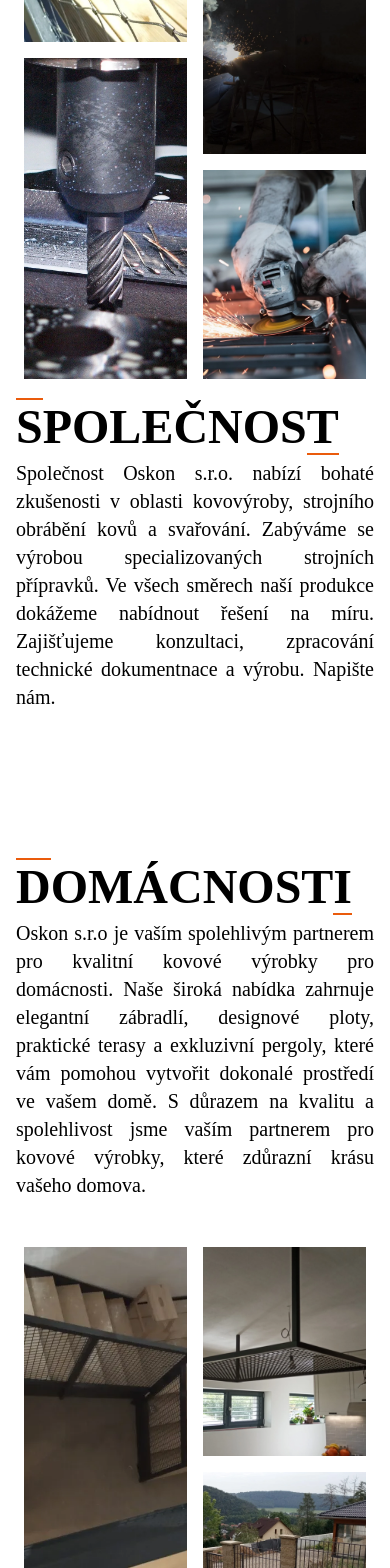
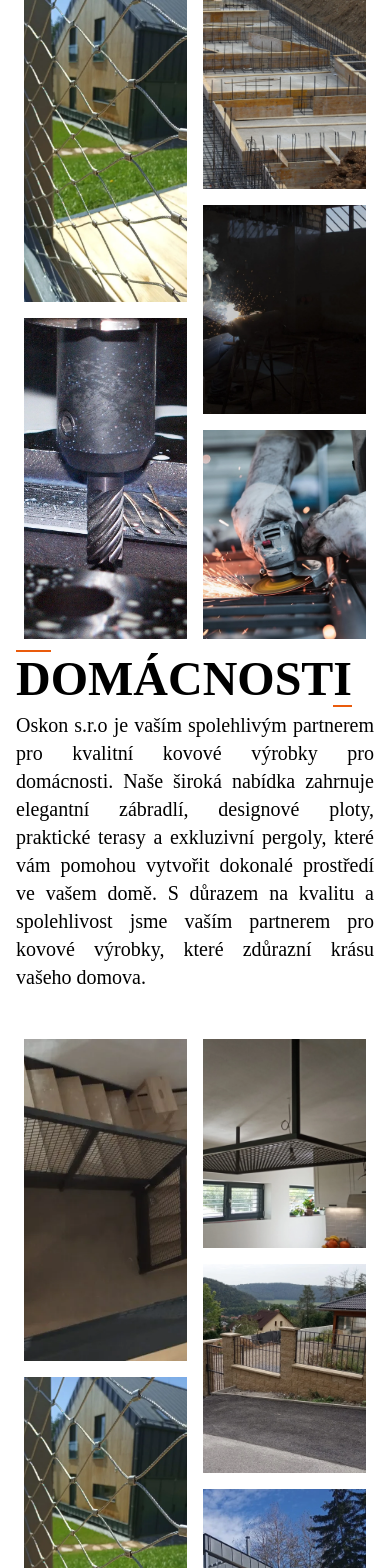
Before and after one commit to JarkovskyDev/Oskon, a React (Create React App) app: page / in a window 390 px wide. Shown: the part 432-2000 px from the top of the page. Built offline with nearby package versions, Linux system fonts and the light colour scheme.

Commit message:
responsive gaming

```diff
--- a/src/components/Engineering.jsx
+++ b/src/components/Engineering.jsx
@@ -8,9 +8,9 @@
 const Engineering = () => {
   return (
     <div name='enginnering' className='w-full min-h-screen'>
-      <div className='max-w-[1400px] m-auto py-16 px-4 grid lg:grid-cols-2 gap-4 sm:pt-0 sm:pb-0'>
+      <div className='max-w-[1400px] m-auto px-4 grid lg:grid-cols-2 gap-4 sm:pt-0 sm:pb-0'>
         <div name='enginnering-res'  className='flex flex-col h-full justify-center'>
-          <h3 className='text-5xl font-bold sm:mt-2'>
+          <h3 className='text-5xl font-bold max-sm:mt-2 sm:mt-2'>
             <span className='border-t-2 border-[#ea5b0c]'>S</span>TROJÍRENSTV<span className='border-b-2 border-[#ea5b0c]'>Í</span>
           </h3>
           <p className='text-xl text-justify pb-6 mt-2'>Oskon s.r.o je předním jménem v oblasti strojírenství a výroby jednoúčelových strojních přípravků. Naše společnost je specializovaná na precizní kovovýrobu a nabízí inovativní řešení pro strojírenské a průmyslové potřeby. Naši zkušení inženýři a technici pracují na vývoji a výrobě špičkových jednoúčelových přípravků, které maximalizují efektivitu a přesnost vaší výroby. S důrazem na kvalitu, spolehlivost a technickou dokonalost jsme vaším partnerem pro kovové výrobky, které zlepšují výkonnost a konkurenceschopnost vaší strojírenské a výrobní činnosti.</p>
--- a/src/components/Hero.jsx
+++ b/src/components/Hero.jsx
@@ -8,8 +8,8 @@
 const Hero = () => {
   return (
     <div name='hero' className='w-full min-h-screen'>
-      <div className='max-w-[1400px] m-auto py-16 px-4 grid lg:grid-cols-2 gap-4 sm:pt-0 sm:pb-0'>
-        <div className='mt-20 grid grid-cols-2 grid-rows-6 h-[80vh] sm:order-3 sm:mb-2 lg:order-first'>
+      <div className='max-w-[1400px] m-auto px-4 grid lg:grid-cols-2 gap-4 sm:pt-0 sm:pb-0'>
+        <div className='mt-20 grid grid-cols-2 grid-rows-6 h-[80vh] max-sm:order-3 max-sm:mt-0 sm:order-3 sm:mb-2 sm:-mt-5 lg:order-first'>
           <img className='row-span-3 object-cover w-full h-full p-2' src={image1} alt="/"/>
           <img className='row-span-2 object-cover w-full h-full p-2' src={image2} alt="/" />
           <img className='row-span-2 object-cover w-full h-full p-2' src={image3} alt="/" />
@@ -17,10 +17,10 @@
           <img className='row-span-2 object-cover w-full h-full p-2' src={image5} alt="/" />
         </div>
         <div className='flex flex-col h-full justify-center'>
-          <h3 name='hero-res' className='text-5xl font-bold sm:order-1 sm:mt-20'>
+          <h3 name='hero-res' className='text-5xl font-bold max-sm:order-1 max-sm:mt-20 sm:order-1 sm:mt-20'>
             <span className='border-t-2 border-[#ea5b0c]'>S</span>POLEČNOS<span className='border-b-2 border-[#ea5b0c]'>T</span>
           </h3>
-          <p className='text-xl text-justify pb-6 mt-2 sm:order-2 sm:py-0'>Společnost Oskon s.r.o. nabízí bohaté zkušenosti v oblasti kovovýroby, strojního obrábění kovů a svařování. Zabýváme se výrobou specializovaných strojních přípravků. Ve všech směrech naší produkce dokážeme nabídnout řešení na míru. Zajišťujeme konzultaci, zpracování technické dokumentnace a výrobu. Napište nám.</p>
+          <p className='text-xl text-justify pb-6 mt-2 max-sm:order-2 max-sm:py-0 sm:order-2'>Společnost Oskon s.r.o. nabízí bohaté zkušenosti v oblasti kovovýroby, strojního obrábění kovů a svařování. Zabýváme se výrobou specializovaných strojních přípravků. Ve všech směrech naší produkce dokážeme nabídnout řešení na míru. Zajišťujeme konzultaci, zpracování technické dokumentnace a výrobu. Napište nám.</p>
         </div>
       </div>
     </div>
--- a/src/components/Home.jsx
+++ b/src/components/Home.jsx
@@ -8,15 +8,15 @@
 const Home = () => {
   return (
     <div name='home' className='w-full min-h-screen'>
-      <div name='home-res' className='max-w-[1400px] m-auto py-16 px-4 grid lg:grid-cols-2 gap-4 sm:pt-0 sm:pb-0'>
+      <div name='home-res' className='max-w-[1400px] m-auto px-4 grid lg:grid-cols-2 gap-4 sm:pt-0 sm:pb-0'>
         <div className='flex flex-col h-full justify-center'>
-          <h3 className='text-5xl font-bold sm:order-1'>
+          <h3 className='text-5xl font-bold max-sm:order-1 max-sm:mt-2 sm:order-1'>
             <span className='border-t-2 border-[#ea5b0c]'>D</span>OMÁCNOST<span className='border-b-2 border-[#ea5b0c]'>I</span>
           </h3>
-          <p className='text-xl text-justify pb-6 mt-2 sm:order-2 sm:pb-1'>Oskon s.r.o je vaším spolehlivým partnerem pro kvalitní kovové výrobky pro domácnosti. Naše široká nabídka zahrnuje elegantní zábradlí, designové ploty, praktické terasy a exkluzivní pergoly, které vám pomohou vytvořit dokonalé prostředí ve vašem domě. S důrazem na kvalitu a spolehlivost jsme vaším partnerem pro kovové výrobky, které zdůrazní krásu vašeho domova.
+          <p className='text-xl text-justify pb-6 mt-2 max-sm:order-2 sm:order-2 sm:pb-1'>Oskon s.r.o je vaším spolehlivým partnerem pro kvalitní kovové výrobky pro domácnosti. Naše široká nabídka zahrnuje elegantní zábradlí, designové ploty, praktické terasy a exkluzivní pergoly, které vám pomohou vytvořit dokonalé prostředí ve vašem domě. S důrazem na kvalitu a spolehlivost jsme vaším partnerem pro kovové výrobky, které zdůrazní krásu vašeho domova.
           </p>
         </div>
-        <div className='grid grid-cols-2 grid-rows-6 h-[80vh] sm:order-3'>
+        <div className='grid grid-cols-2 grid-rows-6 h-[80vh] max-sm:order-3 sm:order-3'>
           <img className='row-span-3 object-cover w-full h-full p-2' src={image1} alt="/" />
           <img className='row-span-2 object-cover w-full h-full p-2' src={image2} alt="/" />
           <img className='row-span-2 object-cover w-full h-full p-2' src={image3} alt="/" />
--- a/src/components/Industry.jsx
+++ b/src/components/Industry.jsx
@@ -8,8 +8,8 @@
 const Industry = () => {
   return (
     <div name='industry' className='w-full min-h-screen'>
-      <div className='max-w-[1400px] m-auto py-16 px-4 grid lg:grid-cols-2 gap-4 sm:pt-0 sm:pb-0'>
-        <div className='grid grid-cols-2 grid-rows-6 h-[80vh] sm:order-3 lg:order-first'>
+      <div className='max-w-[1400px] m-auto px-4 grid lg:grid-cols-2 gap-4 sm:pt-0 sm:pb-0'>
+        <div className='grid grid-cols-2 grid-rows-6 h-[80vh] max-sm:order-3 sm:order-3 lg:order-first'>
           <img className='row-span-3 object-cover w-full h-full p-2' src={image1} alt="/" />
           <img className='row-span-2 object-cover w-full h-full p-2' src={image2} alt="/" />
           <img className='row-span-2 object-cover w-full h-full p-2' src={image3} alt="/" />
@@ -17,10 +17,10 @@
           <img className='row-span-2 object-cover w-full h-full p-2' src={image5} alt="/" />
         </div>
         <div className='flex flex-col h-full justify-center'>
-          <h3 name='industry-res' className='text-5xl font-bold sm:order-1 sm:mt-2'>
+          <h3 name='industry-res' className='text-5xl font-bold max-sm:order-1 max-sm:mt-2 sm:order-1 sm:mt-2'>
             <span className='border-t-2 border-[#ea5b0c]'>P</span>RŮMYS<span className='border-b-2 border-[#ea5b0c]'>L</span>
           </h3>
-          <p className='text-xl text-justify pb-6 mt-2 sm:order-2 sm:pb-1'>Oskon s.r.o je specializovanou firmou, která se zaměřuje na výrobu kovových produktů pro průmyslové a administrativní budovy.  Nabízíme kvalitní konstrukce, zábradlí, schodiště a další kovové výrobky, které nejen posilují bezpečnost, ale také přidávají estetickou hodnotu do vašich prostorů. Společnost Oskon s.r.o je vaším partnerem pro výrobky, které zdůrazňují profesionální a moderní vzhled vašich průmyslových a administrativních budov.</p>
+          <p className='text-xl text-justify pb-6 mt-2 max-sm:order-2 sm:order-2 sm:pb-1'>Oskon s.r.o je specializovanou firmou, která se zaměřuje na výrobu kovových produktů pro průmyslové a administrativní budovy.  Nabízíme kvalitní konstrukce, zábradlí, schodiště a další kovové výrobky, které nejen posilují bezpečnost, ale také přidávají estetickou hodnotu do vašich prostorů. Společnost Oskon s.r.o je vaším partnerem pro výrobky, které zdůrazňují profesionální a moderní vzhled vašich průmyslových a administrativních budov.</p>
         </div>
       </div>
     </div>
--- a/src/components/Navbar.jsx
+++ b/src/components/Navbar.jsx
@@ -1,7 +1,5 @@
 import React, {useState} from 'react'
-import {FaBars, FaTimes, FaGithub, FaLinkedin, FaFacebook} from "react-icons/fa"
-import {HiOutlineMail} from "react-icons/hi"
-import {BsFillPersonLinesFill} from "react-icons/bs"
+import {FaBars, FaTimes} from "react-icons/fa"
 import Logo from "../assets/logo.png"
 import {Link} from 'react-scroll'
 
@@ -61,7 +59,7 @@
                 </Link>
             </li>
             <li className='py-6 text-4xl'>
-                <Link onClick={handleClick} to='home-res' smooth={true} duration={500} offset={-85}>
+                <Link onClick={handleClick} to='home-res' smooth={true} duration={500} offset={-80}>
                     Domácnosti
                 </Link>
             </li>
@@ -71,7 +69,7 @@
                 </Link>
             </li>
             <li className='py-6 text-4xl'>
-                <Link onClick={handleClick} to='enginnering-res' smooth={true} duration={500} offset={-80}>
+                <Link onClick={handleClick} to='enginnering-res' smooth={true} duration={500} offset={-75}>
                     Strojírenství
                 </Link>
             </li>
```
Also changed, not shown: src/components/Welding.jsx (+4 -4 lines), tailwind.config.js (line endings or trailing spaces).
